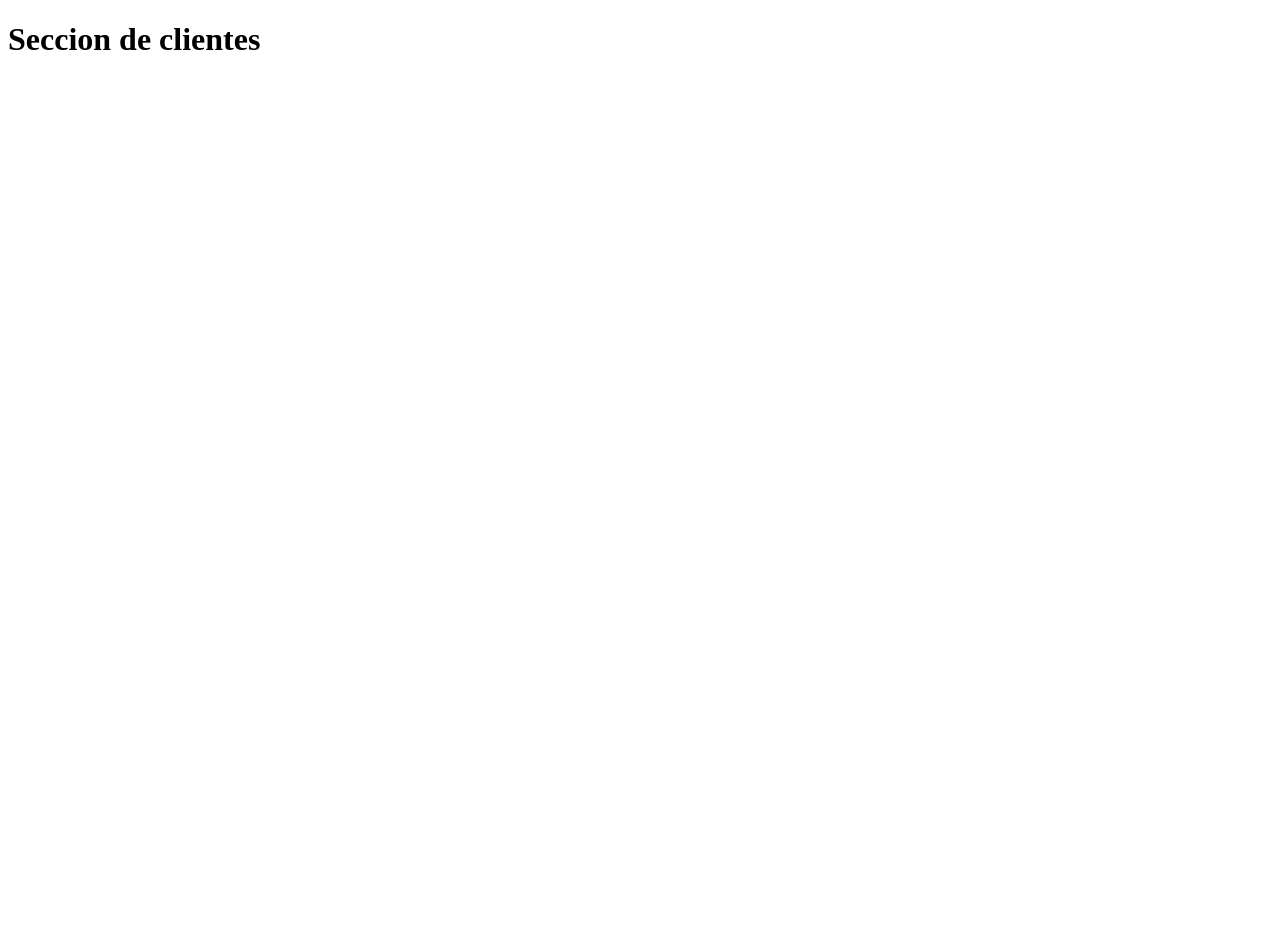
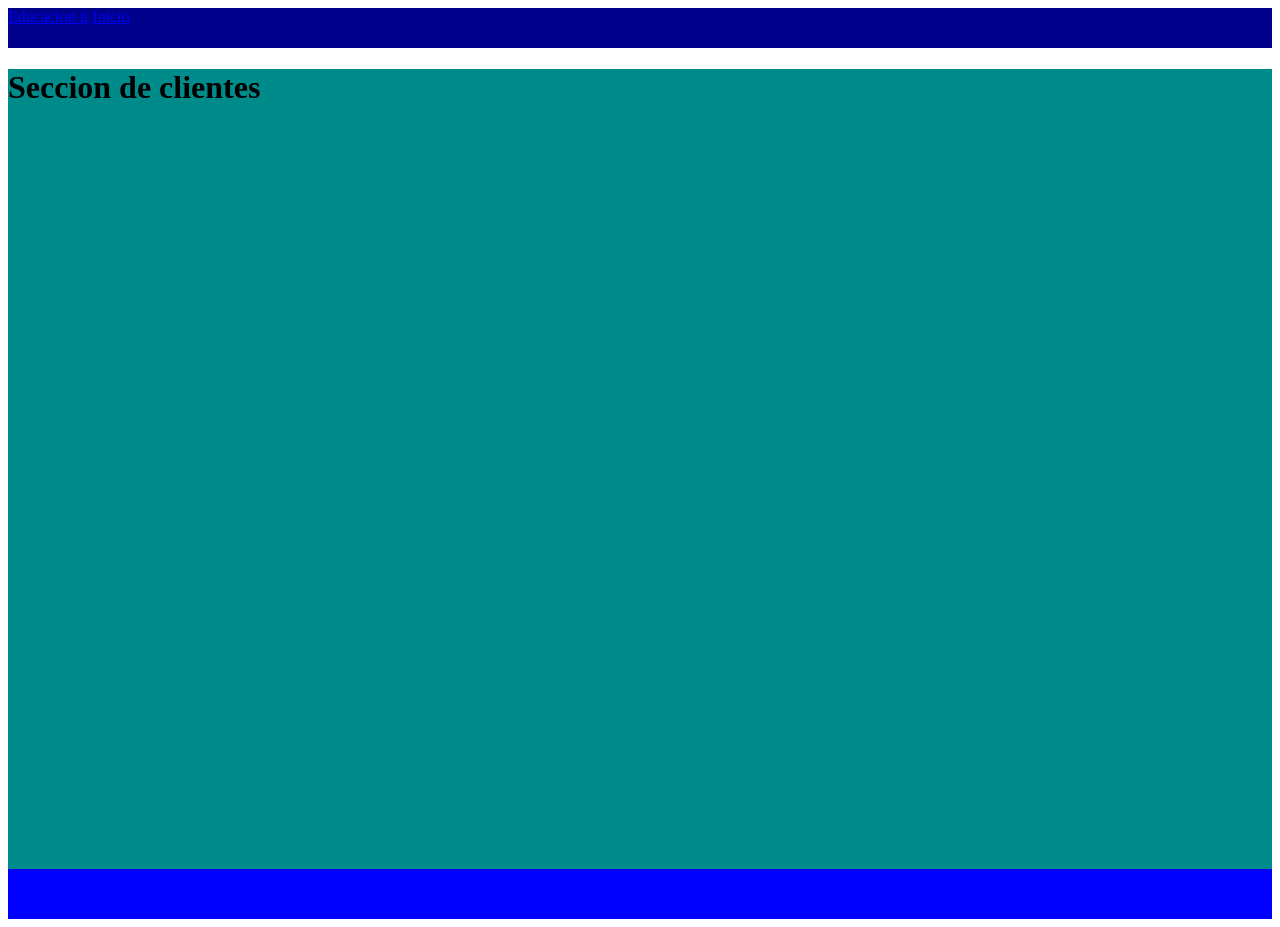
Before and after one commit to lucasfcamacho/gitdos, a plain HTML site: page pages/clientes.html in a window 1280 px wide. Before the commit the page ends 800 px from the top, so only its background shows below. Drawn offline with Linux system fonts and the light colour scheme.

Commit message:
estilos en clientes.html

```diff
--- a/pages/clientes.html
+++ b/pages/clientes.html
@@ -5,9 +5,34 @@
     <meta http-equiv="X-UA-Compatible" content="IE=edge">
     <meta name="viewport" content="width=device-width, initial-scale=1.0">
     <title>Document</title>
+    <style>
+        header{
+            width: 100%;
+            height: 40px;
+            background-color: darkblue;
+        }
+        main{
+            width: 100%;
+            height: 800px;
+            background-color: darkcyan;
+        }
+        footer{
+            width: 100%;
+            height: 50px;
+            background-color: blue;
+        }
+    </style>
 </head>
 <body>
-    <h1>Seccion de clientes</h1>
+    <header>
+        <a href="https://educacionit.com">Educacion it</a>
+        <a href="index.html">Inicio</a>
+    </header>
+    <main>
+        <h1>Seccion de clientes</h1>
+    </main>
+    <footer>
+    </footer>
 
 </body>
 </html>
```
